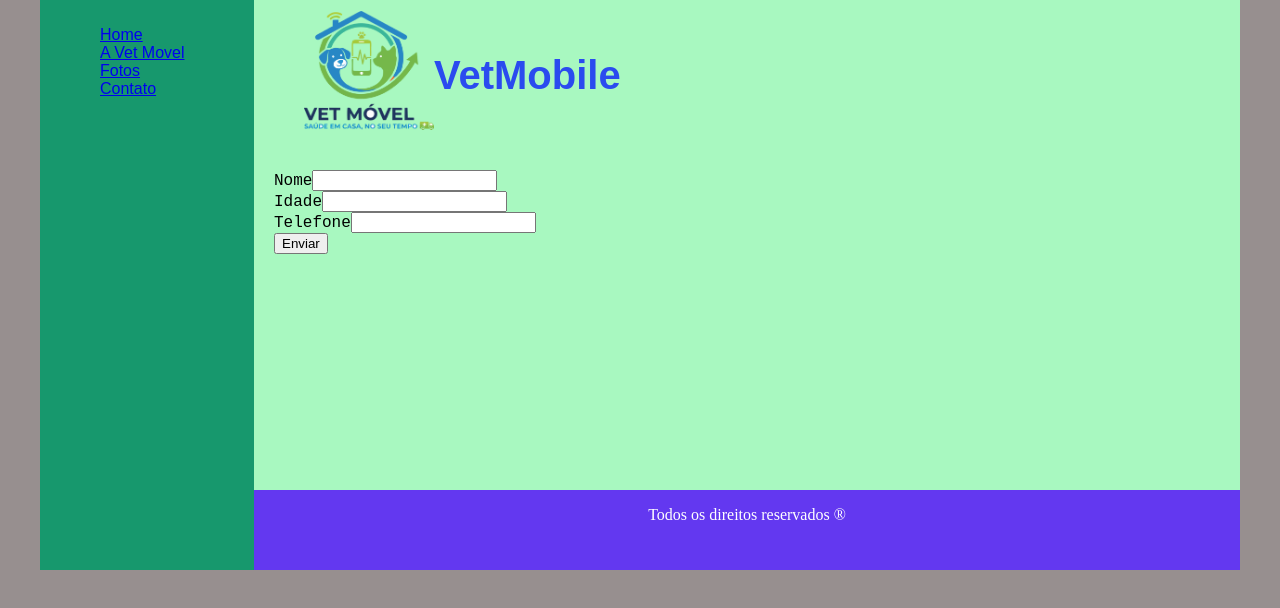
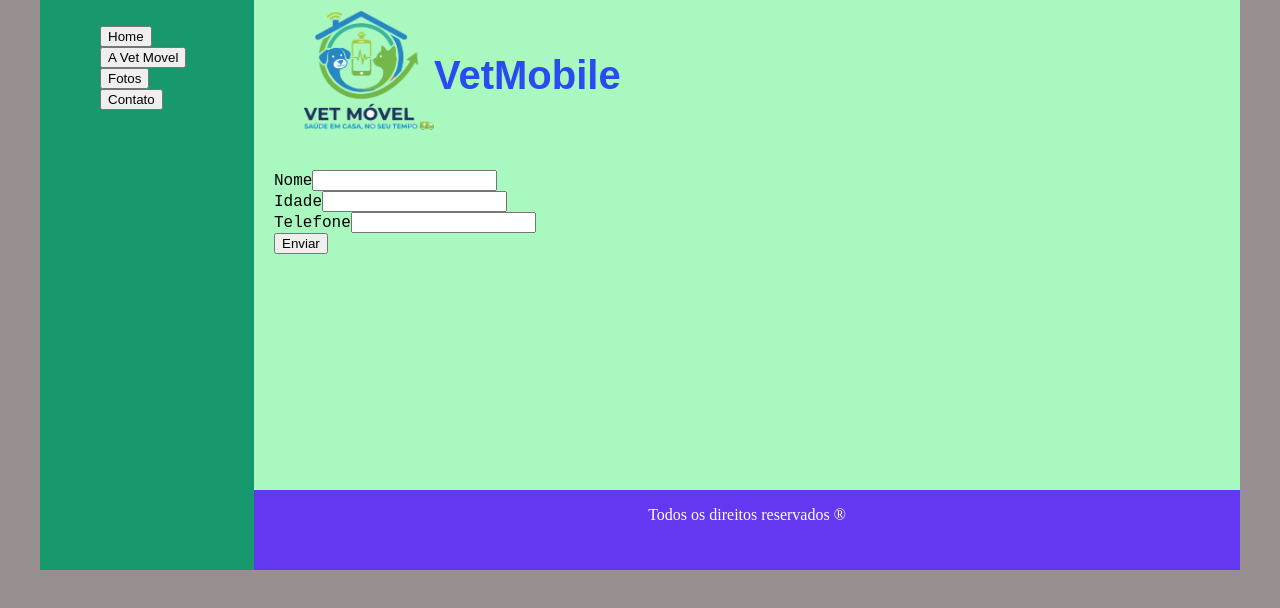
Before and after one commit to Matsumotoale/clinica, a plain HTML site: page contato.html in a window 1280 px wide. Drawn offline with Linux system fonts and the light colour scheme.

Commit message:
atualização dos botões

```diff
--- a/base.css
+++ b/base.css
@@ -27,6 +27,10 @@ body {
 
 }
 
+button {
+    size: ;
+}
+
 ul {
     list-style: none;
 }
--- a/contato.html
+++ b/contato.html
@@ -12,10 +12,12 @@
         <div class="menu">
             <!-- Aqui vai o seu menu -->
             <ul>
-                <li><a href="index.html">Home</a></li>
-                <li><a href="#">A Vet Movel</a></li>
-                <li><a href="fotos.html">Fotos</a></li>
-                <li><a href="#">Contato</a></li>
+
+                <li><a href="index.html"><button name="nome">Home</button></a></li>
+                <li><a href="#"></a><button name="name">A Vet Movel</button></a></li>
+                <li><a href="fotos.html"></a><button name="name">Fotos</button></a></li>
+                <li><a href="contato.html"></a><button name="name">Contato</button></a></li>
+
             </ul>
         </div>
 
```
